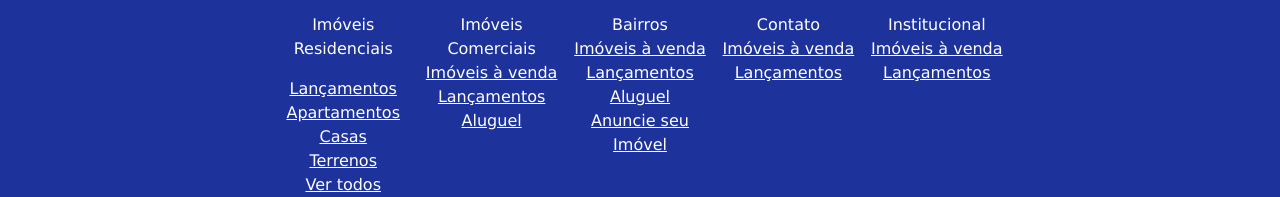
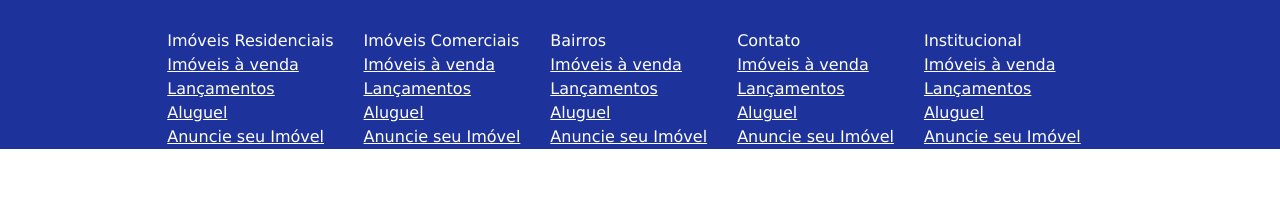
Before and after one commit to AlvaroJ4/Pagina-Privilegio, a plain HTML site: page index.html in a window 1280 px wide. Shown: the part 1635-1832 px from the top of the page. After the commit the page ends 1784 px from the top, so only its background shows below. Drawn offline with nearby package versions, Linux system fonts and the light colour scheme.

Commit message:
atualizando

```diff
--- a/assets/css/style.css
+++ b/assets/css/style.css
@@ -287,26 +287,17 @@ button:hover {
 footer {
     background-color: #1d329b;
     color: #fff;
-    text-align: center;
+    text-align: left;
+
 }
 
-.box {
-    flex-wrap: wrap;
-    max-width: 960px;
-}
-.w3-rows {
-    display: flex;
-}
-
-
-.caixa-logo {
+.caixa-logo{
     padding: 1em;
 }
 
-.logo-footer {
-    height: 50px;
-}
-
-.lista-residenciais {
+.grid-container {
+    display: grid;
+    column-gap: 30px;
+    grid-template-columns: auto auto auto auto auto;
     padding-top: 1em;
-}
+  }
--- a/index.html
+++ b/index.html
@@ -8,7 +8,6 @@
     <link rel="stylesheet" href="./assets/css/style.css">
     <link rel="stylesheet" href="https://cdnjs.cloudflare.com/ajax/libs/font-awesome/6.4.0/css/all.min.css" />
     <link rel="stylesheet" href="https://www.w3schools.com/w3css/4/w3.css">
-
 
     <Title>Privilégio Imóvies</Title>
 </head>
@@ -159,53 +158,69 @@
             <div class="caixa-logo">
                 <a href="#"><img src="./assets/img/logo_footer.png" alt="" class="logo-footer"></a>
             </div>
-            <div class="box">
-                <div class="w3-rows">
-                    <div class="w3-col w3-center">
-                        <p >Imóveis Residenciais</p>
+            <div class="grid-container">
+                <div class="grid-item">
+                    <div style="display: flex; flex-direction: column;">
+                        <p>Imóveis Residenciais</p>
+                        <nav style="text-align: left;">
+                            <ul class="nav-listas">
+                                <li class="lista-items"><a class="link-lista" href="#">Imóveis à venda</a></li>
+                                <li class="lista-items"><a class="link-lista" href="#">Lançamentos</a></li>
+                                <li class="lista-items"><a class="link-lista" href="#">Aluguel</a></li>
+                                <li class="lista-items"><a class="link-lista" href="#">Anuncie seu Imóvel</a></li>
+                            </ul>
+                        </nav>
 
-                        <ul class="lista-residenciais">
-                            <li class="lista-item"><a class="link-lista" href="#">Lançamentos</a></li>
-                            <li class="lista-item"><a class="link-lista" href="#">Apartamentos</a></li>
-                            <li class="lista-item"><a class="link-lista" href="#">Casas</a></li>
-                            <li class="lista-item"><a class="link-lista" href="#">Terrenos</a></li>
-                            <li class="lista-item"><a class="link-lista" href="#">Ver todos</a></li>
-                        </ul>
                     </div>
-                    <div class="w3-col w3-center">
+
+                </div>
+                <div class="grid-item">
                     <p>Imóveis Comerciais</p>
 
-                        <ul class="lista-comerciais">
-                            <li class="lista-item"><a class="link-lista" href="#">Imóveis à venda</a></li>
-                            <li class="lista-item"><a class="link-lista" href="#">Lançamentos</a></li>
-                            <li class="lista-item"><a class="link-lista" href="#">Aluguel</a></li>
+                    <nav style="text-align: left;">
+                        <ul class="nav-listas">
+                            <li class="lista-items"><a class="link-lista" href="#">Imóveis à venda</a></li>
+                            <li class="lista-items"><a class="link-lista" href="#">Lançamentos</a></li>
+                            <li class="lista-items"><a class="link-lista" href="#">Aluguel</a></li>
+                            <li class="lista-items"><a class="link-lista" href="#">Anuncie seu Imóvel</a></li>
                         </ul>
+                    </nav>
                 </div>
-                    <div class="w3-col w3-center">
+                <div class="grid-item">
                     <p>Bairros</p>
 
-                        <ul class="lista-bairros">
-                            <li class="lista-item"><a class="link-lista" href="#">Imóveis à venda</a></li>
-                            <li class="lista-item"><a class="link-lista" href="#">Lançamentos</a></li>
-                            <li class="lista-item"><a class="link-lista" href="#">Aluguel</a></li>
-                            <li class="lista-item"><a class="link-lista" href="#">Anuncie seu Imóvel</a></li>
+                    <nav style="text-align: left;">
+                        <ul class="nav-listas">
+                            <li class="lista-items"><a class="link-lista" href="#">Imóveis à venda</a></li>
+                            <li class="lista-items"><a class="link-lista" href="#">Lançamentos</a></li>
+                            <li class="lista-items"><a class="link-lista" href="#">Aluguel</a></li>
+                            <li class="lista-items"><a class="link-lista" href="#">Anuncie seu Imóvel</a></li>
                         </ul>
+                    </nav>
                 </div>
-                    <div class="w3-col w3-center">
+                <div class="grid-item">
                     <p>Contato</p>
 
-                        <ul class="lista-contato">
-                            <li class="lista-item"><a class="link-lista" href="#">Imóveis à venda</a></li>
-                            <li class="lista-item"><a class="link-lista" href="#">Lançamentos</a></li>
+                    <nav style="text-align: left;">
+                        <ul class="nav-listas">
+                            <li class="lista-items"><a class="link-lista" href="#">Imóveis à venda</a></li>
+                            <li class="lista-items"><a class="link-lista" href="#">Lançamentos</a></li>
+                            <li class="lista-items"><a class="link-lista" href="#">Aluguel</a></li>
+                            <li class="lista-items"><a class="link-lista" href="#">Anuncie seu Imóvel</a></li>
                         </ul>
+                    </nav>
                 </div>
-                    <div class="w3-col  w3-center">
+                <div class="grid-item">
                     <p>Institucional</p>
 
-                        <ul class="lista-institucional">
-                            <li class="lista-item"><a class="link-lista" href="#">Imóveis à venda</a></li>
-                            <li class="lista-item"><a class="link-lista" href="#">Lançamentos</a></li>
+                    <nav style="text-align: left; margin-right: 2em;">
+                        <ul class="nav-listas">
+                            <li class="lista-items"><a class="link-lista" href="#">Imóveis à venda</a></li>
+                            <li class="lista-items"><a class="link-lista" href="#">Lançamentos</a></li>
+                            <li class="lista-items"><a class="link-lista" href="#">Aluguel</a></li>
+                            <li class="lista-items"><a class="link-lista" href="#">Anuncie seu Imóvel</a></li>
                         </ul>
+                    </nav>
                 </div>
             </div>
 
```
Lines whose indentation alone changed are shown as unchanged.
